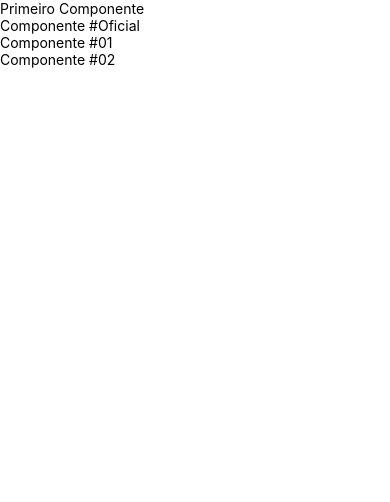
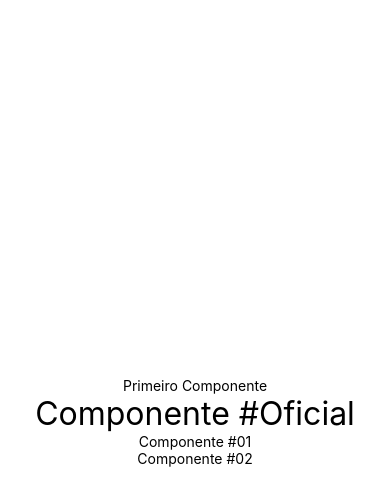
Before and after one commit to ricoroma-coder/react-testes, a React Native app: screen / in a window 390 px wide. Shown: the top 502 px of the page. Built offline with nearby package versions, Linux system fonts and the light colour scheme.

Commit message:
Introdução ao estilo

```diff
--- a/src/App.js
+++ b/src/App.js
@@ -1,6 +1,6 @@
 import { StatusBar } from 'expo-status-bar'
 import React from 'react'
-import { View } from 'react-native'
+import { View, StyleSheet } from 'react-native'
 //export default são chamados como abaixo, 'Primeiro' sem chaves
 import Primeiro from './componentes/primeiro'
 //export sem default são chamados com chaves
@@ -9,10 +9,19 @@ import Primeiro from './componentes/primeiro'
 import Comp0, { Comp1, Comp2 } from './componentes/Multi'
 
 export default () => (
-    <View>
+    <View style={style.App}>
         <Primeiro />
         <Comp0 />
         <Comp1 />
         <Comp2 />
     </View>
 )
+
+const style = StyleSheet.create({
+    App: {
+        backgroundColor: '#FFF',
+        flex: 1,
+        justifyContent: 'center', //eixo principal
+        alignItems: 'center' //eixo secundário
+    },
+})
--- a/src/componentes/Multi.js
+++ b/src/componentes/Multi.js
@@ -1,8 +1,9 @@
 import React from 'react'
 import { Text } from 'react-native'
+import Estilo from '../estilo'
 
 export default function Comp() {
-    return <Text>Componente #Oficial</Text>
+    return <Text style={Estilo.t0}>Componente #Oficial</Text>
 }
 
 //export function Comp1() {
--- /dev/null
+++ b/src/estilo.js
@@ -0,0 +1,7 @@
+import { StyleSheet } from 'react-native'
+
+export default StyleSheet.create({
+    t0:  {
+        fontSize: 32
+    }
+})
```
